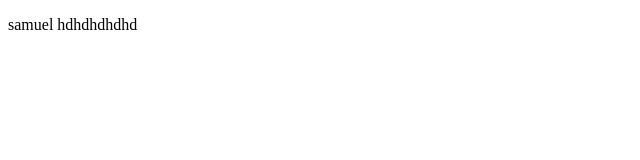
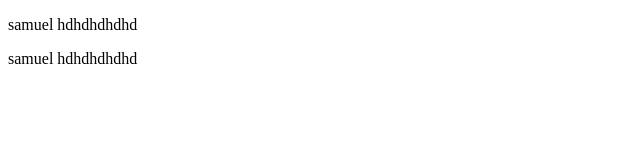
Before and after one commit to SamuelEichner/Projeto, a plain HTML site: page index.html in a window 1280 px wide. Shown: the whole page, without its empty margins (0-640 px from the left). Drawn offline with Linux system fonts and the light colour scheme.

Commit message:
Update index.html

```diff
--- a/index.html
+++ b/index.html
@@ -7,5 +7,6 @@
 <body>
 <!-- Conteúdo -->
 <p>samuel hdhdhdhdhd</p>
+  <p>samuel hdhdhdhdhd</p>
 </body>
 </html>
```
